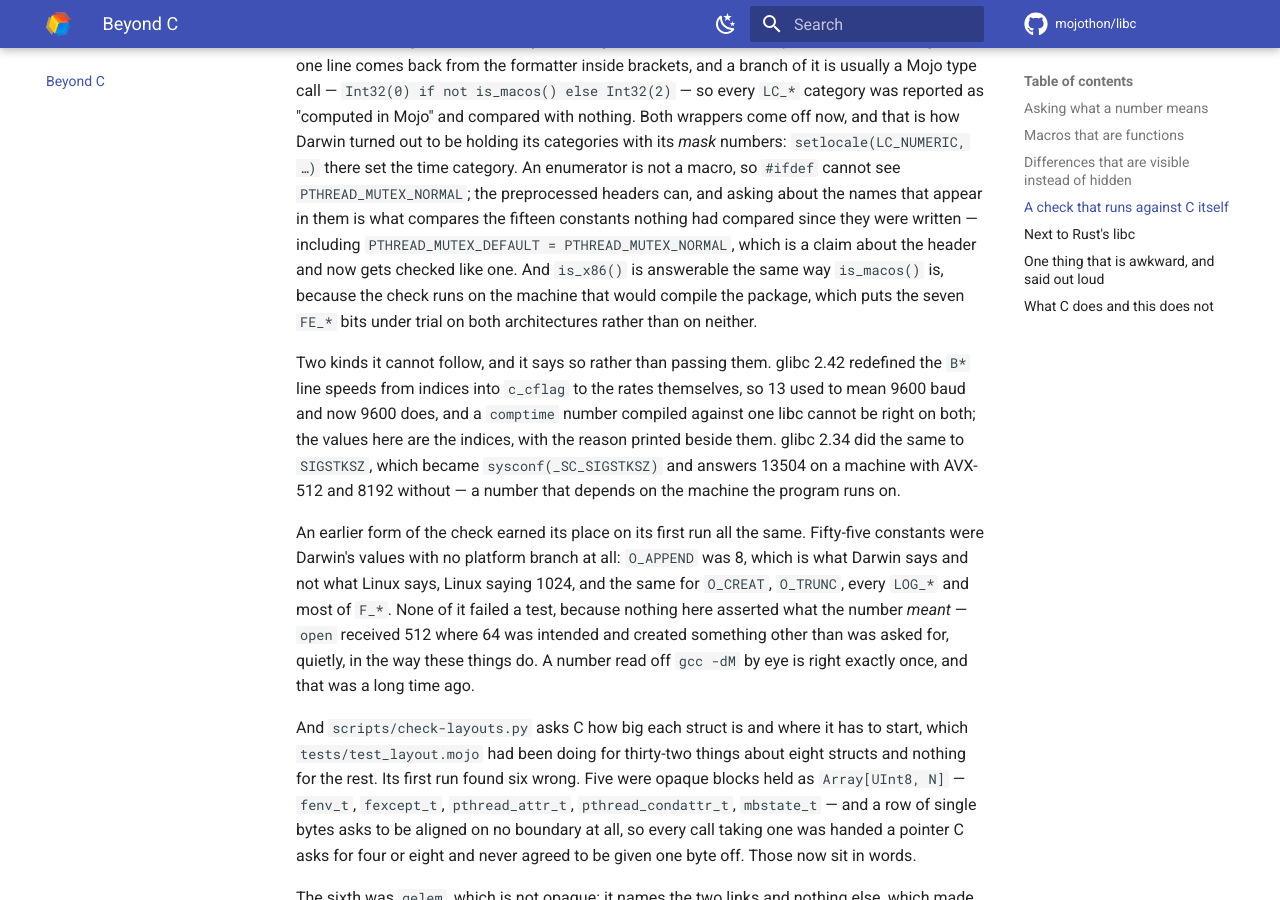
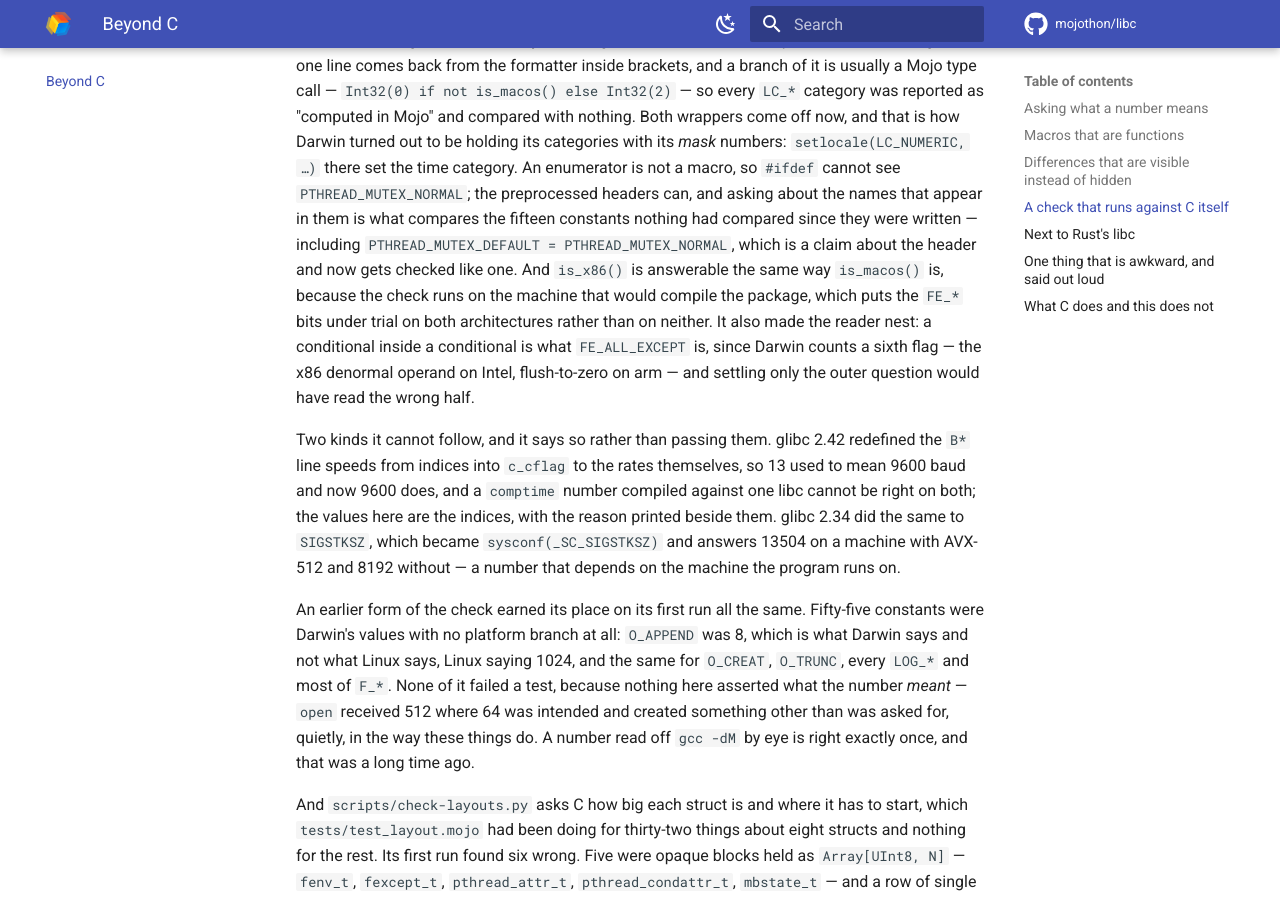
Before and after one commit to mojothon/libc, an MkDocs documentation site: the page built from docs/beyond-c.md, in a window 1280 px wide and 900 px high, scrolled down 2547 px. Built offline with MkDocs 1.6.1 and Material for MkDocs 9.7.7, drawn with Linux system fonts in a browser that asks for light colours; comment, search, counter and statistics services are not loaded.

Commit message:
fix(fenv): FE_ALL_EXCEPT is not the sum of the five everywhere
Darwin counts a sixth exception flag in the set, and which flag depends
on the architecture: 0x02, the x86 denormal operand, or 0x80, arm's
flush-to-zero. So the header says 0x3F on Intel Darwin and 0x9F on arm,
where this said 0x1F, the sum of the five standard bits.

The consequence is small and real: `feclearexcept(FE_ALL_EXCEPT)` there
left the sixth flag standing, and `fetestexcept(FE_ALL_EXCEPT)` could not
report it. glibc counts the five, 0x3D on x86 and 0x1F on arm, which is
what the sum was right about.

`check-constants` reads the four cases one conditional at a time now,
which is what the change to its reader was for, and the new case in
`check-checks` breaks the inner branch to prove it: an unread inner
branch leaves the constant uncounted rather than wrong, and an uncounted
constant is exactly what this file exists to stop being quiet.

```diff
--- a/docs/beyond-c.md
+++ b/docs/beyond-c.md
@@ -130,8 +130,12 @@ nothing had compared since they were written — including
 `PTHREAD_MUTEX_DEFAULT = PTHREAD_MUTEX_NORMAL`, which is a claim about
 the header and now gets checked like one. And `is_x86()` is answerable
 the same way `is_macos()` is, because the check runs on the machine that
-would compile the package, which puts the seven `FE_*` bits under trial
-on both architectures rather than on neither.
+would compile the package, which puts the `FE_*` bits under trial on both
+architectures rather than on neither. It also made the reader nest: a
+conditional inside a conditional is what `FE_ALL_EXCEPT` is, since Darwin
+counts a sixth flag — the x86 denormal operand on Intel, flush-to-zero on
+arm — and settling only the outer question would have read the wrong
+half.
 
 Two kinds it cannot follow, and it says so rather than passing them.
 glibc 2.42 redefined the `B*` line speeds from indices into `c_cflag`
```
Also changed, not shown: CHANGELOG.md (+6 -1 lines), 2 other files.
